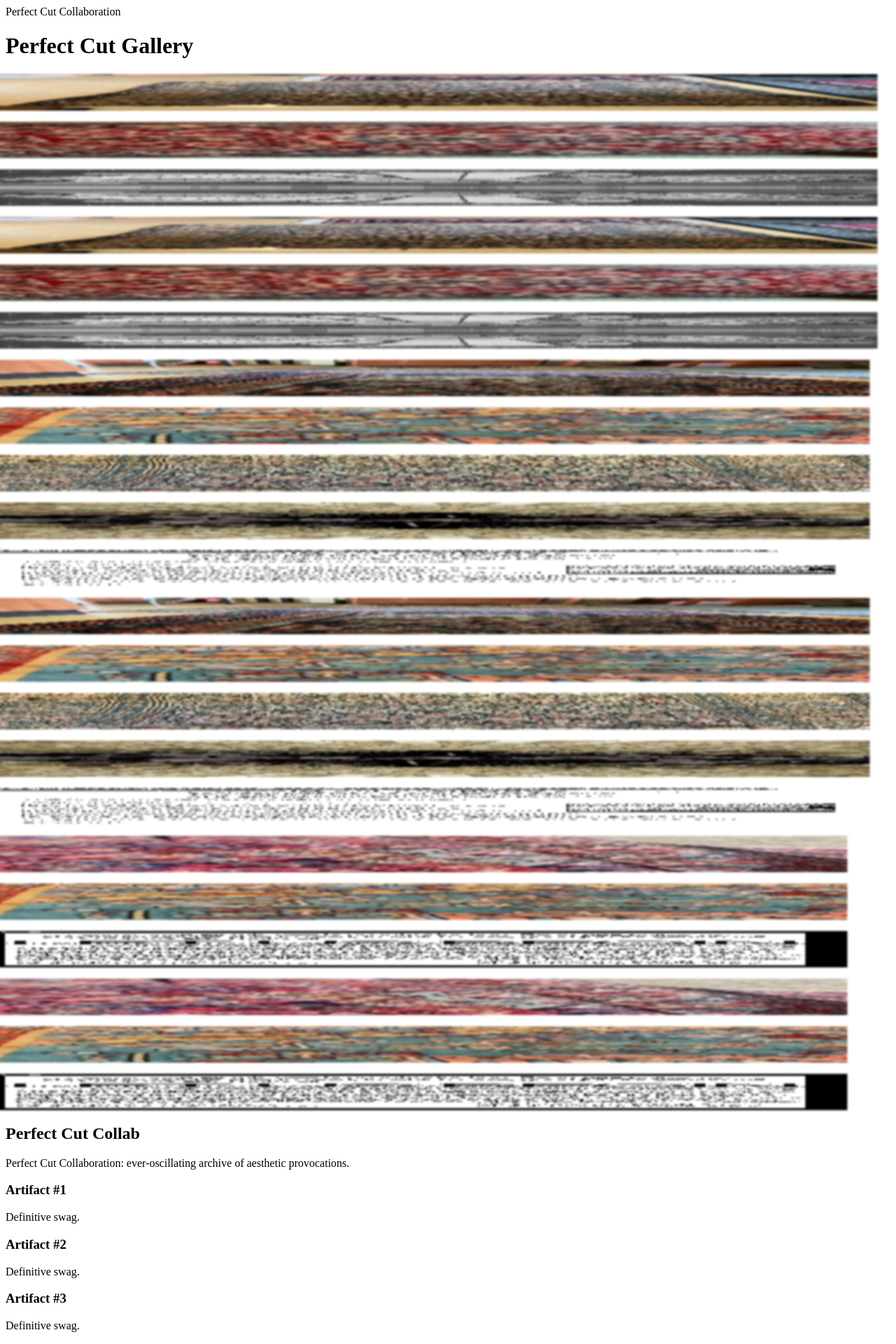
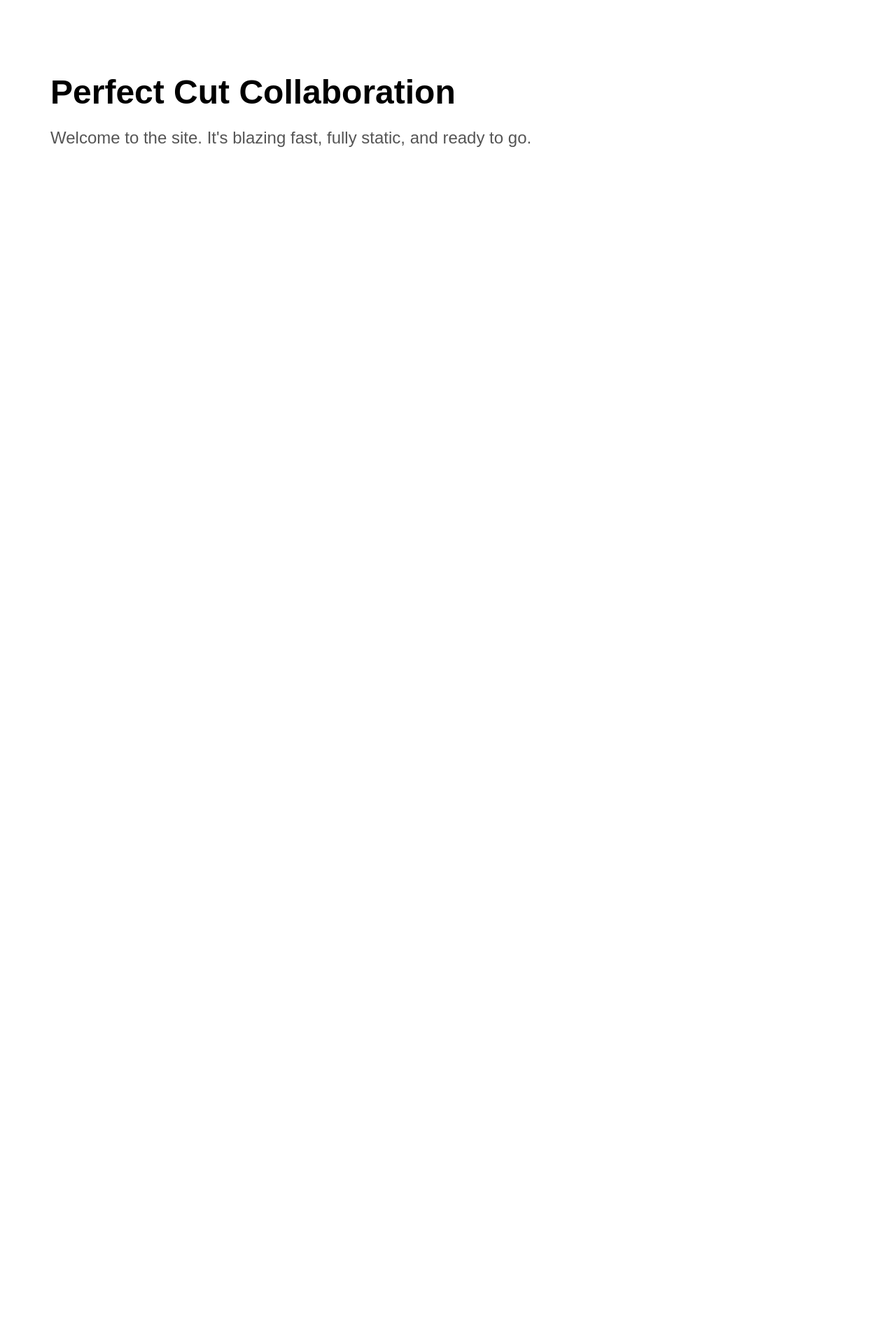
Before and after one commit to sizzacat72/pcc, a Next.js app: page / in a window 1280 px wide. Shown: the top 1920 px of the page at 70% size. After the commit the page ends 800 px from the top, so only its background shows below. Built offline with nearby package versions, Linux system fonts and the light colour scheme.

Commit message:
✅ Final static export config and ready for deploy

```diff
--- /dev/null
+++ b/app/layout.tsx
@@ -0,0 +1,12 @@
+export const metadata = {
+  title: "Perfect Cut Collaboration",
+  description: "A blazing fast static site",
+};
+
+export default function RootLayout({ children }: { children: React.ReactNode }) {
+  return (
+    <html lang="en">
+      <body>{children}</body>
+    </html>
+  );
+}
--- a/app/page.tsx
+++ b/app/page.tsx
@@ -5,129 +5,29 @@ import Lenis from 'lenis'
 import Image from 'next/image'
 import gsap from 'gsap'
 import { ScrollTrigger } from 'gsap/ScrollTrigger'
-import Link from 'next/link'
-
-gsap.registerPlugin(ScrollTrigger)
-
-const rugs = [
-  { src: '/rugs/rug1.jpeg', title: 'Rug 1', description: 'Handwoven Persian rug from Tabriz.', layer: 'near' },
-  { src: '/rugs/rug2.jpeg', title: 'Rug 2', description: 'Antique tribal rug with geometric patterns.', layer: 'mid' },
-  { src: '/rugs/rug3.jpeg', title: 'Rug 3', description: 'Floral motif rug with gold accents.', layer: 'far' },
-  { src: '/rugs/rug4.jpeg', title: 'Rug 4', description: 'Silk and wool blend from Isfahan.', layer: 'mid' },
-  { src: '/rugs/rug5.jpeg', title: 'Rug 5', description: 'Muted tones with modern abstract form.', layer: 'near' },
-  { src: '/rugs/rug6.jpeg', title: 'Rug 6', description: 'Classic red Persian rug with medallion.', layer: 'far' },
-  { src: '/rugs/rug7.jpeg', title: 'Rug 7', description: 'Blue and ivory with floral vine border.', layer: 'mid' },
-  { src: '/rugs/GUPLOT.jpeg', title: 'GUPLOT', description: 'Dreamlike banner drop-in.', layer: 'far' },
-  { src: '/rugs/INTRO.jpeg', title: 'INTRO', description: 'The moment it begins.', layer: 'near' },
-  { src: '/rugs/METRO.jpeg', title: 'METRO', description: 'Subsurface mobility aesthetic.', layer: 'mid' },
-  { src: '/rugs/AIGOD.jpeg', title: 'AIGOD', description: 'Generated divinity fragment.', layer: 'mid' }
-]
 
 export default function Home() {
-  const containerRef = useRef<HTMLDivElement>(null)
-  const nearRef = useRef<HTMLDivElement>(null)
-  const midRef = useRef<HTMLDivElement>(null)
-  const farRef = useRef<HTMLDivElement>(null)
+  useEffect(() => {
+    gsap.registerPlugin(ScrollTrigger)
 
-  useEffect(() => {
     const lenis = new Lenis()
     function raf(time: number) {
       lenis.raf(time)
       requestAnimationFrame(raf)
     }
     requestAnimationFrame(raf)
-  }, [])
 
-  useEffect(() => {
-    const animateLayer = (ref: React.RefObject<HTMLDivElement>, speed: number) => {
-      if (!ref.current) return
-      gsap.to(ref.current, {
-        x: () => `-=${ref.current!.scrollWidth / speed}`,
-        ease: 'none',
-        duration: 100,
-        repeat: -1
-      })
+    return () => {
+      lenis.destroy()
     }
-
-    animateLayer(nearRef, 1.2)
-    animateLayer(midRef, 2.5)
-    animateLayer(farRef, 4)
   }, [])
 
   return (
-    <main ref={containerRef} className="relative bg-white min-h-screen overflow-hidden font-mono text-blue-700 font-bold">
-      {/* Splash Screen */}
-      <section className="fixed top-0 left-0 w-full h-full bg-black text-white z-50 flex items-center justify-center text-4xl font-bold">
-        Perfect Cut Collaboration
-      </section>
-
-      {/* Parallax Header */}
-      <h1 className="absolute top-10 left-1/2 transform -translate-x-1/2 text-blue-700 text-5xl font-bold z-10 uppercase tracking-widest pointer-events-none">
-        Perfect Cut Gallery
-      </h1>
-
-      {/* Layers */}
-      <div className="absolute top-1/2 left-0 w-full -translate-y-1/2 overflow-hidden">
-        {[{ ref: farRef, name: 'far' }, { ref: midRef, name: 'mid' }, { ref: nearRef, name: 'near' }].map(layer => (
-          <div
-            key={layer.name}
-            ref={layer.ref}
-            className="flex gap-20 absolute left-0 top-1/2 -translate-y-1/2 px-80"
-          >
-            {Array.from({ length: 2 }).flatMap(() =>
-              rugs
-                .filter(r => r.layer === layer.name)
-                .map((rug, i) => (
-                  <Link href={`/rug/${i}`} key={i + rug.title}>
-                    <div
-                      className="rug relative w-40 h-40 flex-shrink-0 will-change-transform transform hover:scale-125 transition-transform duration-300 group"
-                      style={{
-                        filter: 'blur(1.5px)',
-                        transformStyle: 'preserve-3d',
-                        zIndex: 100 - i
-                      }}
-                    >
-                      <Image
-                        src={rug.src}
-                        alt={rug.title}
-                        fill
-                        loading="lazy"
-                        className="object-cover rounded-full shadow-2xl"
-                      />
-                      <div className="absolute inset-0 opacity-0 group-hover:opacity-100 transition-opacity bg-white bg-opacity-70 text-black p-2 text-xs rounded-xl flex flex-col justify-center items-center">
-                        <strong className="hover:underline hover:scale-105 transition-transform">{rug.title}</strong>
-                        <p className="text-center hover:text-gray-600 transition-colors">{rug.description}</p>
-                      </div>
-                    </div>
-                  </Link>
-                ))
-            )}
-          </div>
-        ))}
-      </div>
-
-      {/* Manifesto Section */}
-      <section className="mt-screen bg-white text-black px-10 py-40 text-center">
-        <h2 className="text-3xl md:text-5xl font-bold mb-10">Perfect Cut Collab</h2>
-        <p className="max-w-3xl mx-auto text-lg">Perfect Cut Collaboration: ever-oscillating archive of aesthetic provocations.</p>
-      </section>
-
-      {/* Product Grid Placeholder */}
-      <section className="bg-gray-100 py-20 px-10 grid grid-cols-1 sm:grid-cols-2 md:grid-cols-3 gap-10">
-        {[...Array(6)].map((_, i) => (
-          <div key={i} className="bg-white shadow-xl rounded-2xl p-4 hover:scale-[1.02] transition-transform">
-            <div className="h-40 bg-gray-200 rounded-xl mb-4"></div>
-            <h3 className="text-xl font-semibold mb-2">Artifact #{i + 1}</h3>
-            <p className="text-sm text-gray-600">Definitive swag.</p>
-          </div>
-        ))}
-      </section>
-
-      {/* About Section */}
-      <section className="bg-black text-white text-center px-10 py-40">
-        <h2 className="text-4xl font-bold mb-6">Perfect Cut Collab</h2>
-        <p className="max-w-2xl mx-auto text-gray-400">We never mass produce.</p>
-      </section>
+    <main style={{ padding: "4rem", fontFamily: "sans-serif" }}>
+      <h1 style={{ fontSize: "3rem", marginBottom: "1rem" }}>Perfect Cut Collaboration</h1>
+      <p style={{ fontSize: "1.5rem", color: "#555" }}>
+        Welcome to the site. It's blazing fast, fully static, and ready to go.
+      </p>
     </main>
   )
 }
--- a/next.config.js
+++ b/next.config.js
@@ -1,6 +1,7 @@
 /** @type {import('next').NextConfig} */
 const nextConfig = {
-  output: 'export'
+  output: 'export',
+  reactStrictMode: true,
 }
 
 module.exports = nextConfig
```
Also changed, not shown: 1 other file (tests, documents, lock files or other folders).
